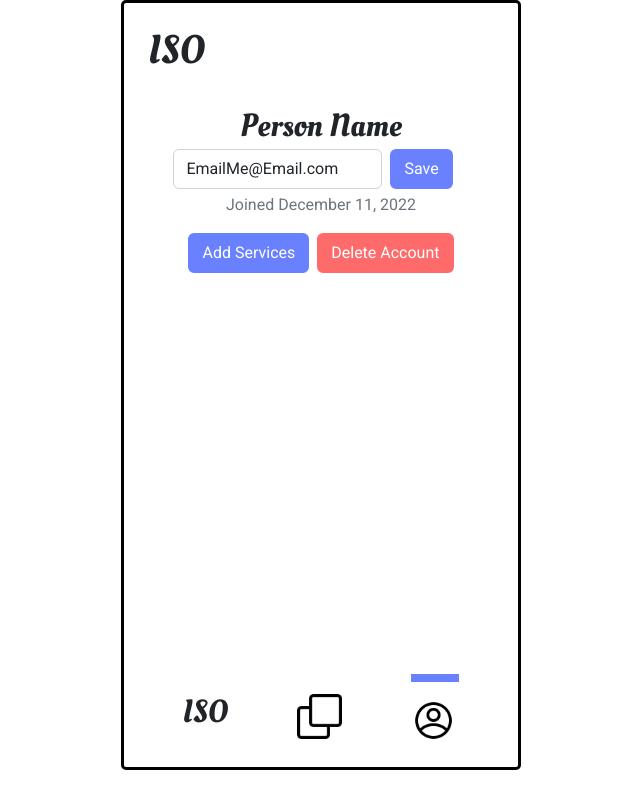
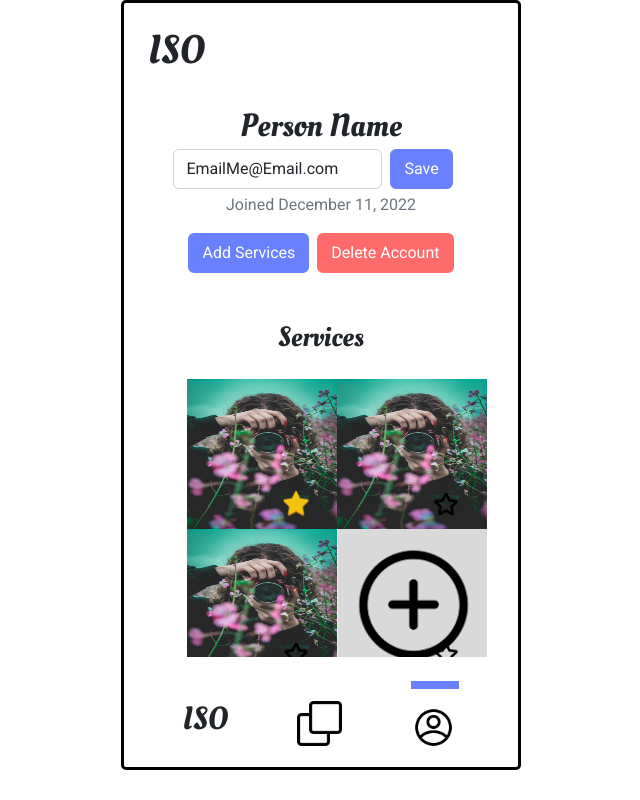
Before and after one commit to delangea/ISOApp, a React (Create React App) app in the folder isoapp/: page /EditProfile in a window 1280 px wide. Shown: the whole page, without its empty margins (319-959 px from the left). Built offline with nearby package versions, Linux system fonts and the light colour scheme.

Commit message:
small changes

```diff
--- a/isoapp/src/components/Profile/EditProfile/EditProfile.js
+++ b/isoapp/src/components/Profile/EditProfile/EditProfile.js
@@ -1,7 +1,7 @@
 import EditBasicInfo from "./EditBasicInfo";
 import EditServiceInfo from "./EditServiceInfo";
 function EditProfile(){
-    var isProvider = false;
+    var isProvider = true;
     return(
         <div>
         {isProvider ? (
--- a/isoapp/src/components/Profile/EditProfile/EditServiceBasic.js
+++ b/isoapp/src/components/Profile/EditProfile/EditServiceBasic.js
@@ -2,6 +2,10 @@ function EditServiceBasic(){
     return(
         <div>
             <div className="mx-2 mt-3" style={{display: "grid", gridTemplateColumns: ".25fr 1.5fr", gridTemplateRows: "auto", gridColumnGap: ".5rem", gridRowGap: ".5rem"}}>
+                    <b>Title:</b>
+                    <input className="form-control" type="text"/>
+                    <b>Location:</b>
+                    <input className="form-control" type="text"/>
                     <b>Experience (in years):</b>
                     <input className="form-control" type="number" step="0.1" min="0"/>
                     <b>Bio:</b>
```
